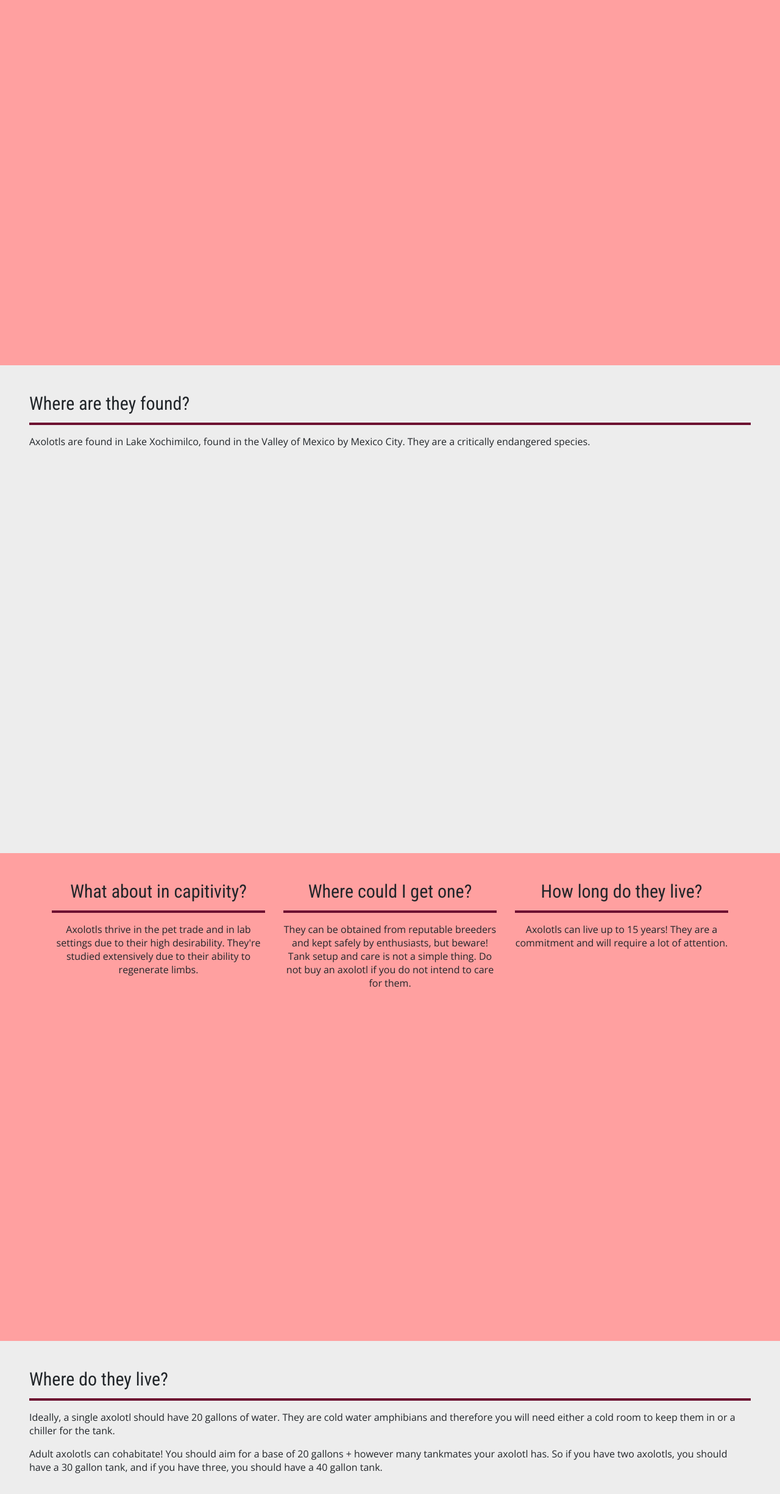
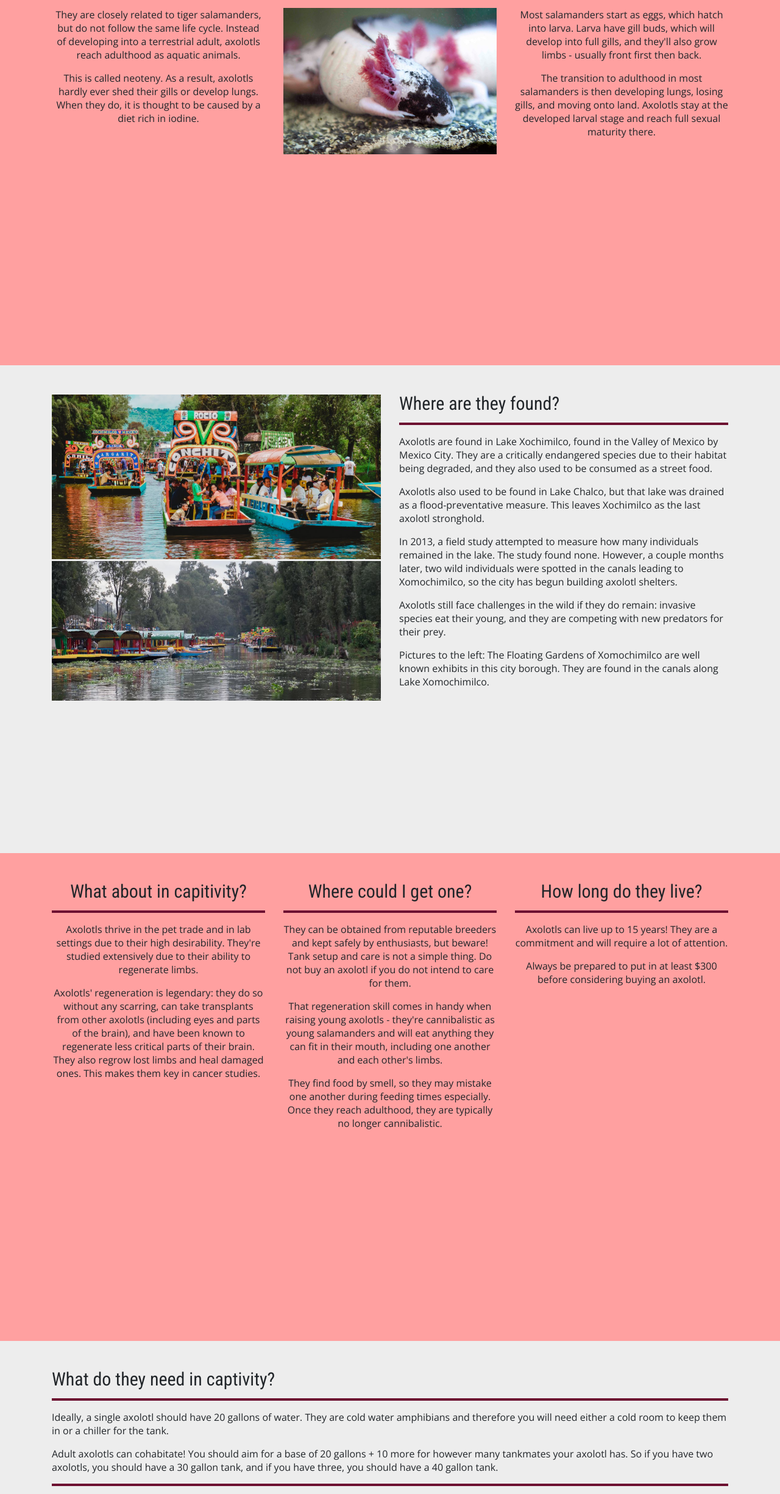
Before and after one commit to lokacinna/axolotls, a plain HTML site: page axolotls/index.html in a window 1280 px wide. Shown: the part 201-2651 px from the top of the page at 61% size. Drawn offline with nearby package versions, Linux system fonts and the light colour scheme.

Commit message:
Add files via upload
All I did was add extra information and pictures! No code altered other than that.

```diff
--- a/axolotls/SlickQuiz-master/js/slickQuiz-config.js
+++ b/axolotls/SlickQuiz-master/js/slickQuiz-config.js
@@ -6,7 +6,7 @@ var quizJSON = {
     "info": {
         "name":    "Test Your Knowledge With a Quiz!",
         "main":    "<p>Think you've learned all there is to know? Find out!</p>",
-        "results": "<h5>Learn More</h5><p>Etiam scelerisque, nunc ac egestas consequat, odio nibh euismod nulla, eget auctor orci nibh vel nisi. Aliquam erat volutpat. Mauris vel neque sit amet nunc gravida congue sed sit amet purus.</p>",
+        "results": "<h5>Learn More</h5><p>Axolotls are amazing animals. Keep scrolling to view a National Geographic video of these wonderful creatures.</p>",
         "level1":  "Ready for an Axie!",
         "level2":  "Could use a little more research, but you're almost there!",
         "level3":  "Fill those gaps in your knowledge!",
--- a/axolotls/index.html
+++ b/axolotls/index.html
@@ -21,13 +21,52 @@
   <hr>
     <br>
     <h3>What is an axolotl?</h3>
+    <br>
     <p>Axolotls are a type of amphibian in the salamander family.</p>
+    <br>
+    <div class="container">
+      <div class="row">
+        <div class="col-sm">
+          <p>They are closely related to tiger salamanders, but do not follow the same life cycle. Instead of developing into a terrestrial adult, axolotls reach adulthood as aquatic animals.</p>
+          <br>
+          <p>This is called neoteny. As a result, axolotls hardly ever shed their gills or develop lungs. When they do, it is thought to be caused by a diet rich in iodine.</p>
+          </div>
+        <div class="col-sm">
+          <img src="img/axolotl.jpg" width="100%"/>
+        </div>
+        <div class="col-sm">
+          <p>Most salamanders start as eggs, which hatch into larva. Larva have gill buds, which will develop into full gills, and they'll also grow limbs - usually front first then back.</p>
+          <br>
+          <p>The transition to adulthood in most salamanders is then developing lungs, losing gills, and moving onto land. Axolotls stay at the developed larval stage and reach full sexual maturity there.</p>
+          </div>
+      </div>
+    </div>
 </div>
 
 <div class="panel twop">
-  <h1>Where are they found?</h1>
-  <hr>
-  <p>Axolotls are found in Lake Xochimilco, found in the Valley of Mexico by Mexico City. They are a critically endangered species.</p>
+  <div class="container">
+    <div class="row">
+      <div class="col-sm">
+          <!-- sourced from https://slightnorth.com/wp-content/uploads/2019/08/roberto-carlos-roman-_N6BAsuUqBc-unsplash-1280x640.jpg -->
+            <img src="img/xomochimilco.jpg" width="100%"/>
+          <!-- sourced from https://thumbs-prod.si-cdn.com/ucM9TUILrEBJ4YuGGCMqQBj1EAQ=/fit-in/1072x0/https://public-media.si-cdn.com/filer/d6/15/d615f10a-d7a7-4de4-b346-24727d48304a/xochimilc-boats-wide.jpg -->
+            <img src="img/floatinggardens.jpg" width="100%"/>
+      </div>
+      <div class="col-sm">
+        <h3>Where are they found?</h3>
+        <hr>
+        <p>Axolotls are found in Lake Xochimilco, found in the Valley of Mexico by Mexico City. They are a critically endangered species due to their habitat being degraded, and they also used to be consumed as a street food.</p>
+        <br>
+        <p>Axolotls also used to be found in Lake Chalco, but that lake was drained as a flood-preventative measure. This leaves Xochimilco as the last axolotl stronghold.</p>
+        <br>
+        <p>In 2013, a field study attempted to measure how many individuals remained in the lake. The study found none. However, a couple months later, two wild individuals were spotted in the canals leading to Xomochimilco, so the city has begun building axolotl shelters.</p>
+        <br>
+        <p>Axolotls still face challenges in the wild if they do remain: invasive species eat their young, and they are competing with new predators for their prey.</p>
+        <br>
+        <p>Pictures to the left: The Floating Gardens of Xomochimilco are well known exhibits in this city borough. They are found in the canals along Lake Xomochimilco.</p>
+      </div>
+    </div>
+  </div>
 </div>
 
 <div class="panel onep">
@@ -37,27 +76,71 @@
         <h1>What about in capitivity?</h1>
         <hr>
           <p>Axolotls thrive in the pet trade and in lab settings due to their high desirability. They're studied extensively due to their ability to regenerate limbs.</p>
+          <br>
+          <p>Axolotls' regeneration is legendary: they do so without any scarring, can take transplants from other axolotls (including eyes and parts of the brain), and have been known to regenerate less critical parts of their brain. They also regrow lost limbs and heal damaged ones. This makes them key in cancer studies.</p>
       </div>
       <div class="col-sm">
         <h2>Where could I get one?</h2>
         <hr>
         <p>They can be obtained from reputable breeders and kept safely by enthusiasts, but beware! Tank setup and care is not a simple thing. Do not buy an axolotl if you do not intend to care for them.</p>
+        <br>
+        <p>That regeneration skill comes in handy when raising young axolotls - they're cannibalistic as young salamanders and will eat anything they can fit in their mouth, including one another and each other's limbs.</p>
+        <br>
+        <p>They find food by smell, so they may mistake one another during feeding times especially. Once they reach adulthood, they are typically no longer cannibalistic.</p>
       </div>
       <div class="col-sm">
         <h3>How long do they live?</h3>
         <hr>
         <p>Axolotls can live up to 15 years! They are a commitment and will require a lot of attention.</p>
+        <br>
+        <p>Always be prepared to put in at least $300 before considering buying an axolotl.</p>
       </div>
     </div>
   </div>
 </div>
 
 <div class="panel twop">
-  <h1>Where do they live?</h1>
-  <hr>
-  <p>Ideally, a single axolotl should have 20 gallons of water. They are <strong>cold water amphibians</strong> and therefore you will need either a cold room to keep them in or a chiller for the tank.</p>
-  <br>
-  <p>Adult axolotls can cohabitate! You should aim for a base of 20 gallons + however many tankmates your axolotl has. So if you have two axolotls, you should have a 30 gallon tank, and if you have three, you should have a 40 gallon tank.</p>
+
+  <div class="container">
+    <div class="row">
+      <div class="col-sm">
+        <h1>What do they need in captivity?</h1>
+        <hr>
+        <p>Ideally, a single axolotl should have 20 gallons of water. They are <strong>cold water amphibians</strong> and therefore you will need either a cold room to keep them in or a chiller for the tank.</p>
+        <br>
+        <p>Adult axolotls can cohabitate! You should aim for a base of 20 gallons + 10 more for however many tankmates your axolotl has. So if you have two axolotls, you should have a 30 gallon tank, and if you have three, you should have a 40 gallon tank.</p>
+      </div>
+    </div>
+    <hr>
+    <div class="row">
+      <div class="col-sm">
+        <!-- sourced from https://www.google.com/url?sa=i&source=images&cd=&ved=2ahUKEwiPs_eh3fzkAhUhh-AKHXTSCKoQjRx6BAgBEAQ&url=https%3A%2F%2Fwww.pinterest.com%2Fpin%2F345510602647839578%2F&psig=AOvVaw2CGhakUsAdZIil5UjmsHls&ust=1570076240245103 -->
+        <img src="img/tank.jpg" width="100%"/>
+      </div>
+    </div>
+  </div>
+</div>
+
+<div class="panel onep">
+  <div class="container">
+    <div class="row">
+      <div class="col-sm">
+        <h1>What do they eat?</h1>
+        <hr>
+          <p>Axolotls are obligate carnivores that feed on bugs, worms, and small fish.</p>
+          <br>
+          <p>They have vestigial teeth that they don't use - instead, they use suction of bringing water into their mouths to drag prey in and swallow.</p>
+          <br>
+          <p>This feeding mechanism is why you shouldn't house axolotls on gravel that they can swallow -- always put them on either fine sand or rocks too big to swallow.</p>
+          <br>
+          <p>That way they won't fill up on gravel and potentially damage their internal organs.</p>
+      </div>
+      <div class="col-sm">
+        <!-- sourced from https://i.pinimg.com/originals/a9/92/58/a99258db7485b289b614aacd478dbb44.gif -->
+        <img src="img/worms.gif"/>
+      </div>
+    </div>
+  </div>
 </div>
 
 <div class="panel threep">
--- a/axolotls/main.js
+++ b/axolotls/main.js
@@ -15,7 +15,7 @@ $(function() {
       "info": {
           "name":    "Test Your Knowledge With a Quiz!",
           "main":    "<p>Think you've learned all there is to know? Find out!</p>",
-          "results": "<h5>Learn More</h5><p>Etiam scelerisque, nunc ac egestas consequat, odio nibh euismod nulla, eget auctor orci nibh vel nisi. Aliquam erat volutpat. Mauris vel neque sit amet nunc gravida congue sed sit amet purus.</p>",
+          "results": "<h5>Learn More</h5><p>Keep scrolling to view a National Geographic video of axolotls. They're astounding animals and also pretty cute!</p>",
           "level1":  "Ready for an Axie!",
           "level2":  "Could use a little more research, but you're almost there!",
           "level3":  "Fill those gaps in your knowledge!",
```
Also changed, not shown: axolotls/img/axolotl.jpg (added), axolotls/img/floatinggardens.jpg (added), axolotls/img/tank.jpg (added), axolotls/img/xomochimilco.jpg (added), 1 other file.
